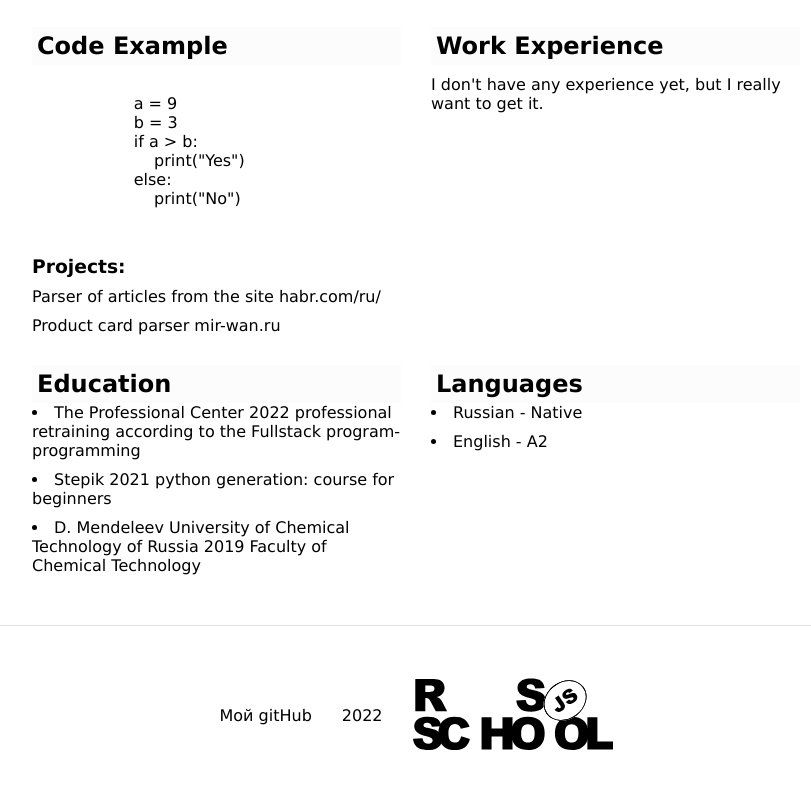
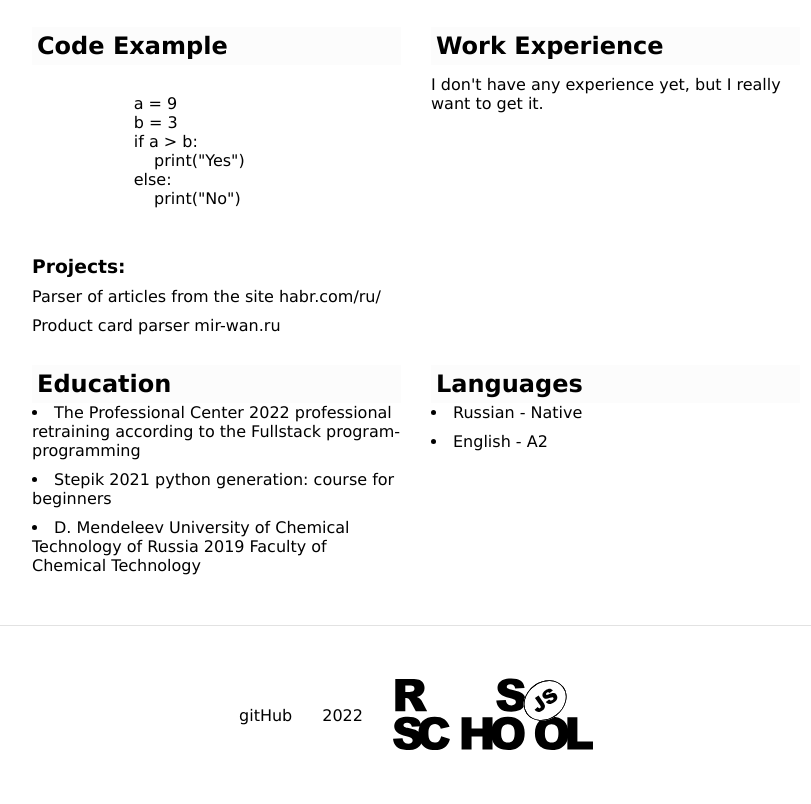
Before and after one commit to EvgeniiyaR/rsschool-cv, a plain HTML site: page index.html in a window 1280 px wide. Shown: the part 787-1591 px from the top of the page, without its empty margins (224-1035 px from the left). Drawn offline with Linux system fonts and the light colour scheme.

Commit message:
fix: eng language

```diff
--- a/index.html
+++ b/index.html
@@ -104,7 +104,7 @@
     <footer>
         <div class="border-bottom"></div>
         <div class="footer">
-            <a class="underline" href="https://github.com/EvgeniiyaR" target=".blank" >Мой gitHub</a>
+            <a class="underline" href="https://github.com/EvgeniiyaR" target=".blank">gitHub</a>
             <p>2022</p>
             <a href="https://rs.school/js/" target=".blank"><img src="img/rs_school_js.svg" alt="rs_school_js" width="200"></a>
         </div>
```
